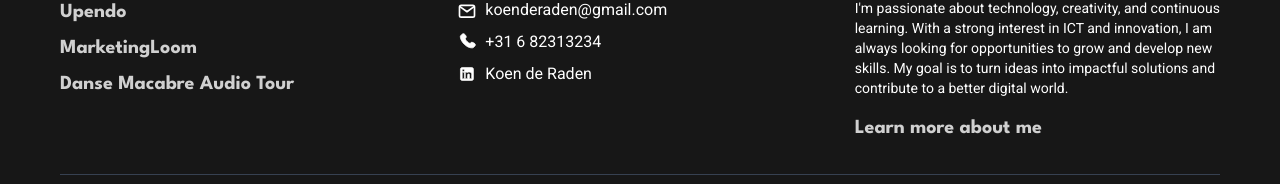
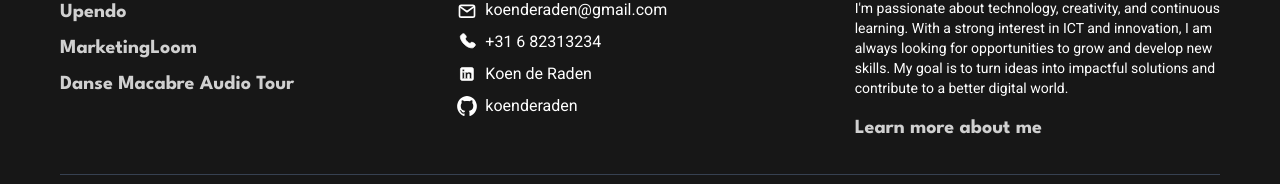
Before and after one commit to koenderaden/showcase-portfolio, a Next.js app: page / in a window 1280 px wide. Shown: the part 2810-2994 px from the top of the page. Built offline with nearby package versions, Linux system fonts and the light colour scheme.

Commit message:
github added to contact

```diff
--- a/app/components/contact.tsx
+++ b/app/components/contact.tsx
@@ -84,6 +84,23 @@ export default function Footer() {
                   Koen de Raden
                 </a>
               </div>
+              <div className="flex items-center">
+                <Image
+                  src="/svgs/github-bw.svg"
+                  alt="GitHub Icon"
+                  width={20}
+                  height={20}
+                  className="mr-2"
+                />
+                <a
+                  href="https://github.com/koenderaden"
+                  target="_blank"
+                  rel="noopener noreferrer"
+                  className="hover:underline"
+                >
+                  koenderaden
+                </a>
+              </div>
             </div>
           </div>
           <div>
```
